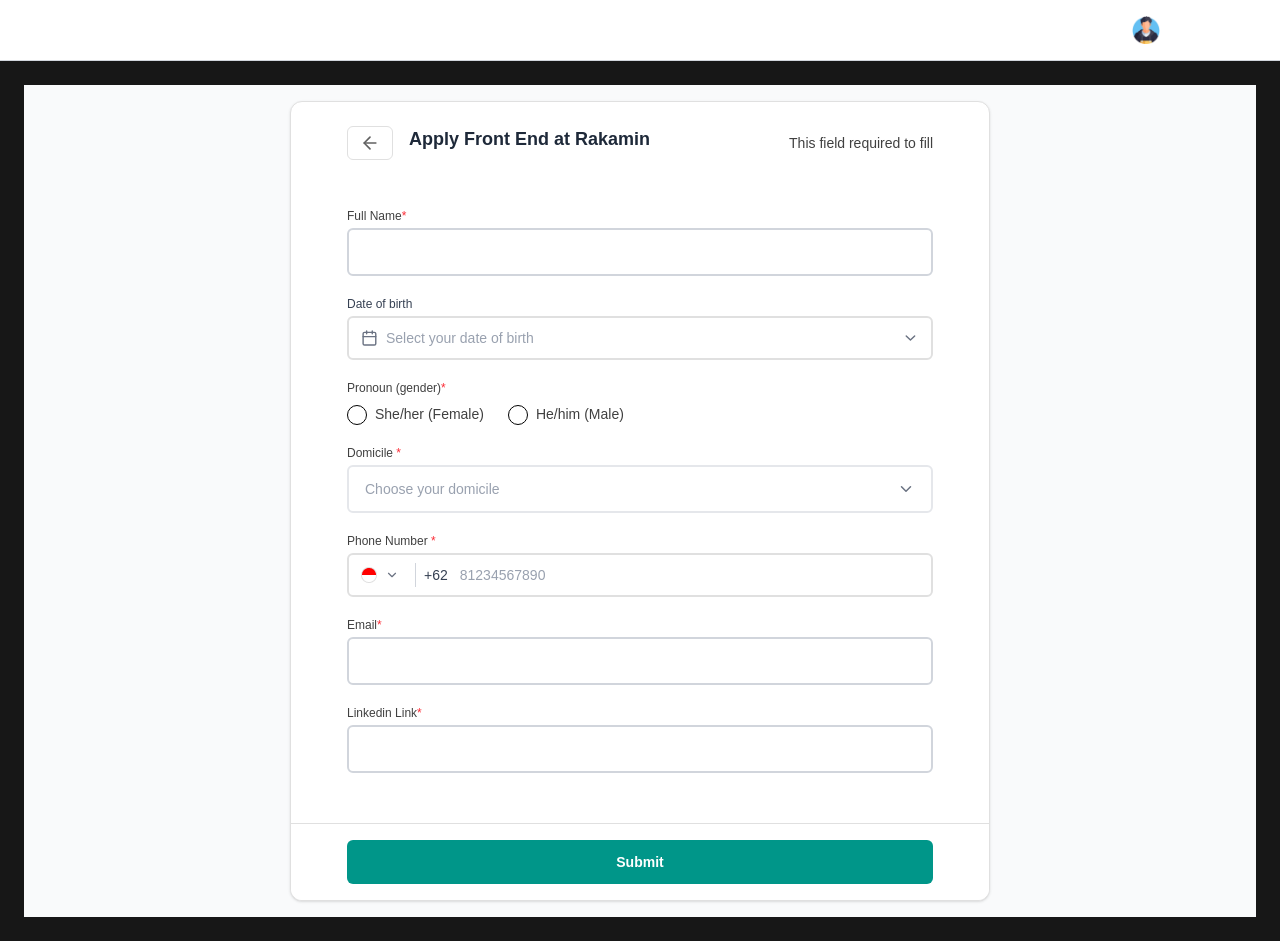
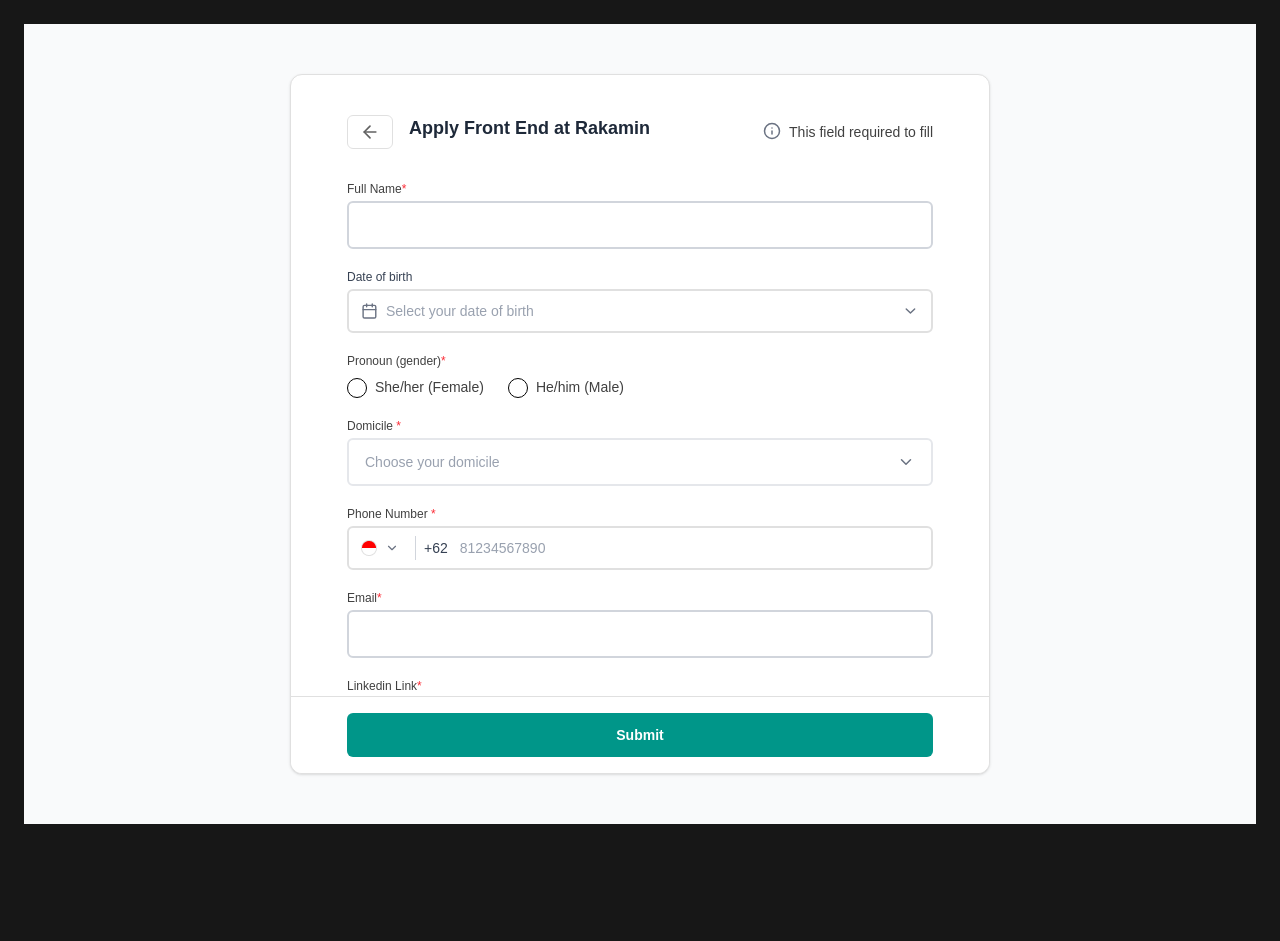
Before and after one commit to ilhamnoerr95/portal-job-ilhamnrachman, a Next.js app: page /users/resume/1 in a window 1280 px wide. After the commit the page ends 848 px from the top, so only its background shows below. Built offline with nearby package versions, Linux system fonts and the light colour scheme.

Commit message:
[Fix] : fixin set time out dan navbar

```diff
--- a/app/(roles)/users/resume-sent/page.tsx
+++ b/app/(roles)/users/resume-sent/page.tsx
@@ -10,7 +10,7 @@ const Page = () => {
   useEffect(() => {
     const timer = setTimeout(() => {
       router.push("/users");
-    }, 3000);
+    }, 5000);
 
     return () => clearTimeout(timer);
   }, [router]);
--- a/app/(roles)/users/resume/[jobId]/page.tsx
+++ b/app/(roles)/users/resume/[jobId]/page.tsx
@@ -1,9 +1,9 @@
 "use client";
-import { useActionState, useState } from "react";
+import { useActionState, useEffect, useState } from "react";
 import FormFieldTemplate from "@/components/template/FormResume";
 import { Button } from "@/components/atoms/button";
 import { JobFormState } from "@/interfaces/stateForm.type";
-import { ArrowLeft } from "lucide-react";
+import { ArrowLeft, Info } from "lucide-react";
 import { useRouter } from "next/navigation";
 
 const initialState: JobFormState = {};
@@ -19,6 +19,8 @@ type ApplicationForm = {
   fields: Field[];
 };
 
+// ini contoh mock datanya
+// kalo mau apakah validatau tidak, tinggal mainkan rquirednya saja
 const formDataMock: ApplicationForm = {
   id: 1,
   title: "Apply Front End at Rakamin",
@@ -76,13 +78,20 @@ export default function DynamicApplicationForm() {
     phone_number: "",
     domicile: "",
     date_of_birth: "",
+    gender: "",
   });
-  console.log(form);
+
   const [state, formAction, isPending] = useActionState(
     (prev: JobFormState, formData: FormData) => submitFormResume(prev, formData, formDataMock),
     initialState
   );
-  console.log(state);
+
+  useEffect(() => {
+    if (state?.success) {
+      // redirect ke halaman lain
+      router.push("/users/resume-sent"); // ubah sesuai kebutuhanmu
+    }
+  }, [state, router]);
 
   const handleChange = (key: string, value: string) => {
     setForm((prev) => ({ ...prev, [key]: value }));
@@ -95,10 +104,12 @@ export default function DynamicApplicationForm() {
         id="post-resume"
         noValidate
         className="relative flex flex-col w-full max-w-[700px] bg-white border border-[#E0E0E0] rounded-xl shadow-sm overflow-hidden"
-        style={{ maxHeight: "800px" }}
+        style={{ maxHeight: "700px" }}
       >
+        {/* Scrollable form body */}
+        <div className="flex-1 overflow-y-auto px-14 py-4 space-y-5">
           {/* Header */}
-        <div className="px-14 pt-6 pb-4 flex justify-between items-center mb-4">
+          <div className="pt-6 pb-4 flex justify-between items-center mb-4">
             <div className="flex gap-4">
               <Button
                 size="sm"
@@ -111,11 +122,11 @@ export default function DynamicApplicationForm() {
               </Button>
               <h2 className="text-[18px] font-semibold text-gray-800">{formDataMock.title}</h2>
             </div>
-          <p className="text-sm text-[#404040]">This field required to fill</p>
+            <p className="text-sm text-[#404040] flex gap-2">
+              <Info size={18} className="text-gray-500" />
+              This field required to fill
+            </p>
           </div>
-
-        {/* Scrollable form body */}
-        <div className="flex-1 overflow-y-auto px-14 py-4 space-y-5">
           {formDataMock.fields.map((field) => (
             <FormFieldTemplate
               key={field.key}
--- a/components/moleclues/navbar.tsx
+++ b/components/moleclues/navbar.tsx
@@ -15,7 +15,7 @@ type NavbarProps = {
 const Navbar: React.FC<NavbarProps> = ({ text, shadow = false, image, roles }) => {
   const segments = useSelectedLayoutSegments(); // array of segments for current route
   // contoh segments: ["users", "123"] untuk /users/123
-  const isUserDetail = segments[0] === "users" && segments.length === 2 && !!segments[1];
+  const isUserDetail = segments[0] === "users" && segments.length >= 2 && !!segments[1];
 
   if (isUserDetail) return null;
 
```
Lines whose indentation alone changed are shown as unchanged.
